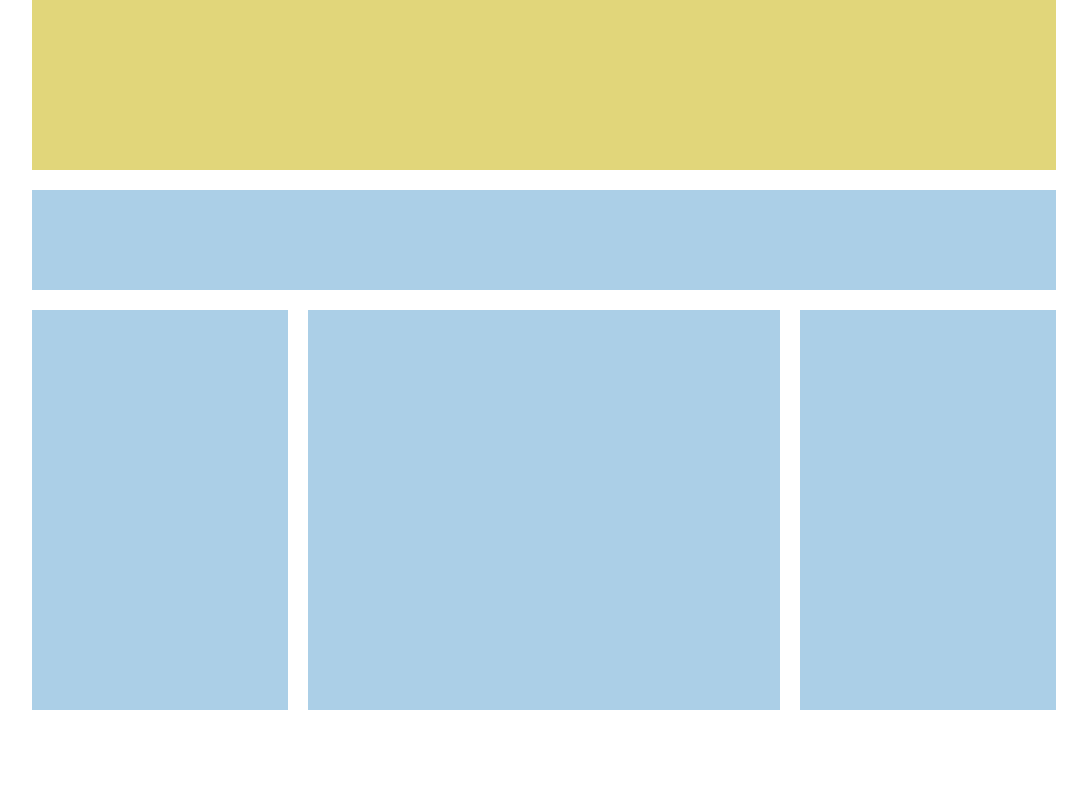
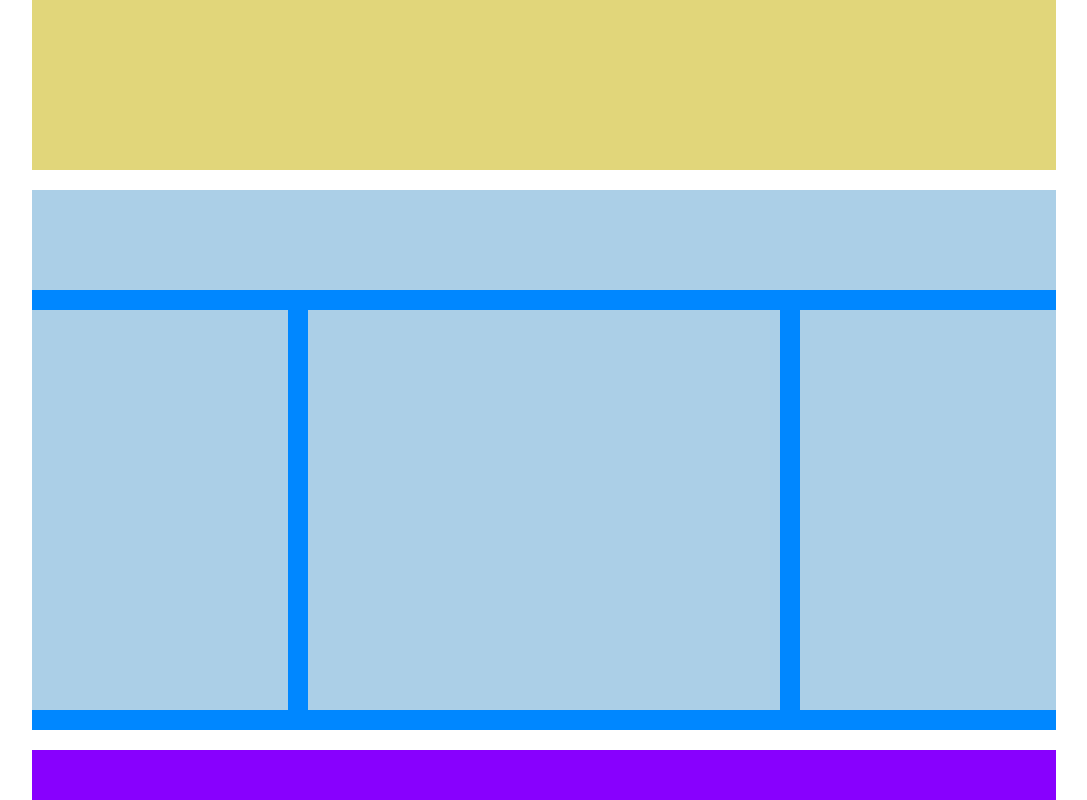
Before and after one commit to La-wii/htmlcss-struttura-wp, a plain HTML site: page index.html in a window 1280 px wide. Shown: the part 370-1170 px from the top of the page, without its empty margins (96-1183 px from the left). Before the commit the page ends 1080 px from the top, so only its background shows below. Drawn offline with Linux system fonts and the light colour scheme.

Commit message:
add .clearfix::after + footer

```diff
--- a/css/style.css
+++ b/css/style.css
@@ -18,10 +18,17 @@ header{
 }
 
 /* inizio main */
+
 .jumbotron{
     height: 400px;
     background-color: rgb(225, 214, 122);
     margin-bottom: 20px;
+}
+
+/* inizio colonne */
+.columns{
+    height: 440px;
+    background-color: rgb(0, 135, 255);
 }
 
 /* top content */
@@ -48,7 +55,6 @@ header{
     margin-left: 2%;
     background-color: rgb(171, 207, 231);
     float: left;
-
 }
 
 /* right-column */
@@ -58,3 +64,18 @@ header{
     margin-top: 20px;
     background-color: rgb(171, 207, 231);
     float: left;
+}
+
+/* fine parte flottante */
+
+.clearfix::after{
+    content: '';
+    display: table;
+    clear: both;
+}
+
+footer{
+    background-color: rgb(136, 0, 254);
+    height: 50px;
+    margin-top: 20px;
+}
```
